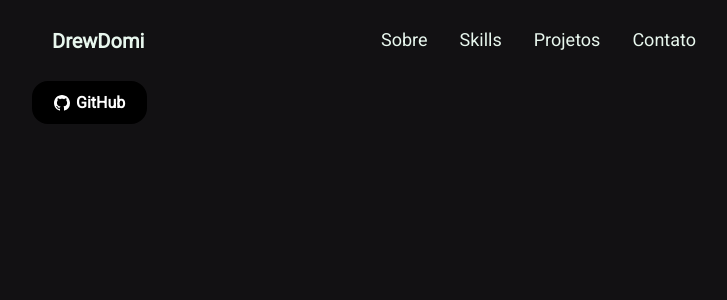
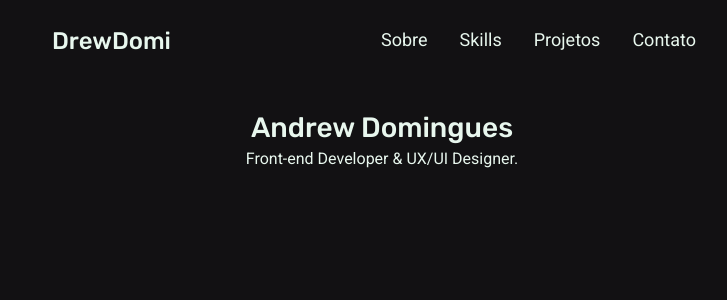
Before and after one commit to DevFirstVaga/portfolio-client, a React (Vite) app: page / in a window 1280 px wide. Shown: the top 300 px of the page, without its empty margins (258-985 px from the left). Built offline with nearby package versions, Linux system fonts and the light colour scheme.

Commit message:
feat: add NameAndRole Component

```diff
--- a/index.html
+++ b/index.html
@@ -5,8 +5,7 @@
   <meta charset="UTF-8" />
   <link rel="icon" type="image/svg+xml" href="/vite.svg" />
   <meta name="viewport" content="width=device-width, initial-scale=1.0" />
-  <link href="https://fonts.googleapis.com/css2?family=Roboto:ital,wght@0,100;0,400;1,700&display=swap"
-    rel="stylesheet" />
+  <link href="https://fonts.googleapis.com/css2?family=Roboto&family=Rubik:wght@500&display=swap" rel="stylesheet">
   <title>Portifolio</title>
 </head>
 
--- a/src/App.tsx
+++ b/src/App.tsx
@@ -1,9 +1,8 @@
-import { BsGithub } from "react-icons/bs";
 import { ThemeProvider } from "styled-components";
 import { theme } from "./theme/theme";
 import GlobalStyle from "./theme/global";
-import Button from "./components/Button";
 import Header from "./components/Header";
+import NameAndRole from "./components/NameAndRole";
 
 function App() {
   return (
@@ -13,14 +12,7 @@ function App() {
         nickname="DrewDomi"
         sections={["Sobre", "Skills", "Projetos", "Contato"]}
       />
-      <Button
-        variant="solid"
-        size="medium"
-        color="#000000"
-        leftIcon={<BsGithub />}
-      >
-        GitHub
-      </Button>
+      <NameAndRole />
     </ThemeProvider>
   );
 }
--- a/src/components/Header/styled.ts
+++ b/src/components/Header/styled.ts
@@ -21,13 +21,18 @@ export const Wrapper = styled.header<StyledProps>`
     align-items: center;
     padding: 20px;
     position: relative;
+    h1{
+      font-family: ${theme.fonts.display};
+      font-weight: ${theme.fonts.weight.medium};
+      font-size: 2.4rem;
+    }
     nav {
       font-size: 20px;
       background-color: #505050;
       position: absolute;
       top: 70px;
       right: 20px;
-      border-radius: 6px;
+      border-radius: 14px;
       width: 160px;
       padding: 10px 0;
       opacity: 0;
--- /dev/null
+++ b/src/components/NameAndRole/index.tsx
@@ -0,0 +1,12 @@
+import * as S from "./styled";
+
+function NameAndRole() {
+  return (
+    <S.Wrapper>
+      <h1>Andrew Domingues</h1>
+      <h3>Front-end Developer & UX/UI Designer.</h3>
+    </S.Wrapper>
+  );
+}
+
+export default NameAndRole;
--- /dev/null
+++ b/src/components/NameAndRole/styled.ts
@@ -0,0 +1,23 @@
+import styled, { css } from "styled-components";
+
+export const Wrapper = styled.div`
+  ${({ theme }) => css`
+    max-width: 500px;
+    margin: auto;
+    text-align: center;
+    display: flex;
+    flex-direction: column;
+    gap: 0.5rem;
+    margin-top: 3.0rem;
+    h1{
+      font-family: ${theme.fonts.display};
+      font-weight: ${theme.fonts.weight.medium};
+      font-size: ${theme.fonts.size.title};
+    }
+    h3{
+      font-family: ${theme.fonts.primary};
+      font-weight: ${theme.fonts.weight.regular};
+      font-size: ${theme.fonts.size.text};
+    }
+  `}
+`;
--- a/src/theme/theme.ts
+++ b/src/theme/theme.ts
@@ -8,11 +8,16 @@ export const theme = {
     tertiary: "#031926",
   },
   fonts: {
-    primary: "Roboto",
-    display: "Poppins",
+    primary: "Roboto, sans-serif",
+    display: "Rubik, sans-serif",
     size: {
-      small: "2.8rem",
-      large: "3.2rem",
+      text: "1.6rem",
+      sectionTitle: "2.4rem",
+      title: "2.8rem",
     },
+    weight: {
+      regular: "400",
+      medium: "500",
+    }
   },
 } as const;
```
Also changed, not shown: 1 other file (tests, documents, lock files or other folders).
